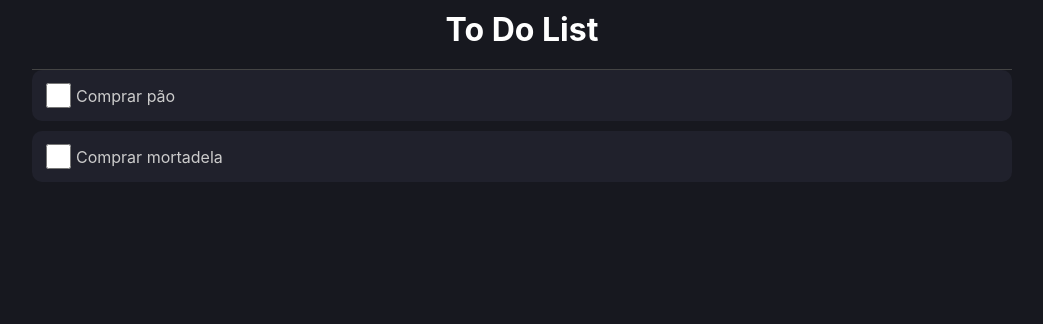
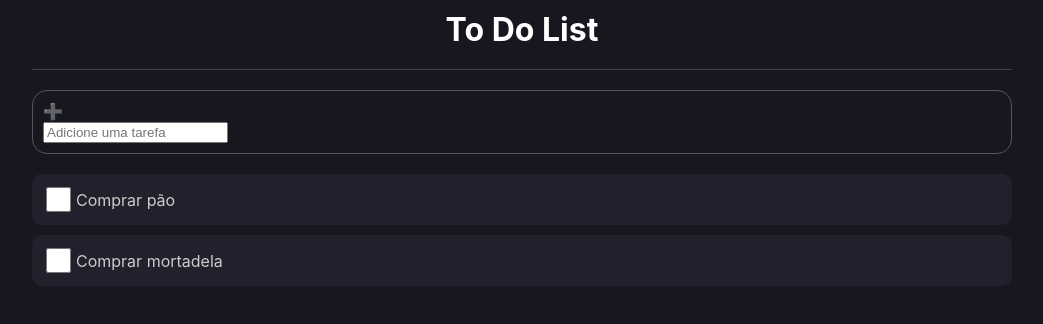
Before and after one commit to jotaFonseca/todo-list, a React (Create React App) app: page / in a window 1280 px wide. Shown: the top 324 px of the page, without its empty margins (118-1161 px from the left). Built offline with nearby package versions, Linux system fonts and the light colour scheme.

Commit message:
feat: making the adding list box

```diff
--- a/src/App.tsx
+++ b/src/App.tsx
@@ -2,6 +2,7 @@
 import * as c from './App.styles';
 import { Item } from './types/item';
 import { ListItem } from './components/ListItem';
+import {AddArea} from './components/AddArea';
 
 const App = () => {
   const [list, setList] = useState<Item[]>([
@@ -14,6 +15,7 @@
       <c.Area>
         <c.Header>To Do List</c.Header>
 
+        <AddArea />
 
         {list.map((item, index) =>(
           <ListItem key={index} item={item} />
--- /dev/null
+++ b/src/components/AddArea/index.tsx
@@ -0,0 +1,13 @@
+import * as c from './styles'
+
+export const AddArea = () => {
+    return (
+        <c.Container>
+            <div className='image'>➕</div>
+                <input
+                type="text"
+                placeholder='Adicione uma tarefa'
+            />
+        </c.Container>
+    );
+}
--- /dev/null
+++ b/src/components/AddArea/styles.ts
@@ -0,0 +1,8 @@
+import styled from 'styled-components';
+
+export const Container = styled.div`
+    border: 1px solid #555;
+    border-radius: 15px;
+    padding: 10px;
+    margin: 20px 0;
+`;
```
